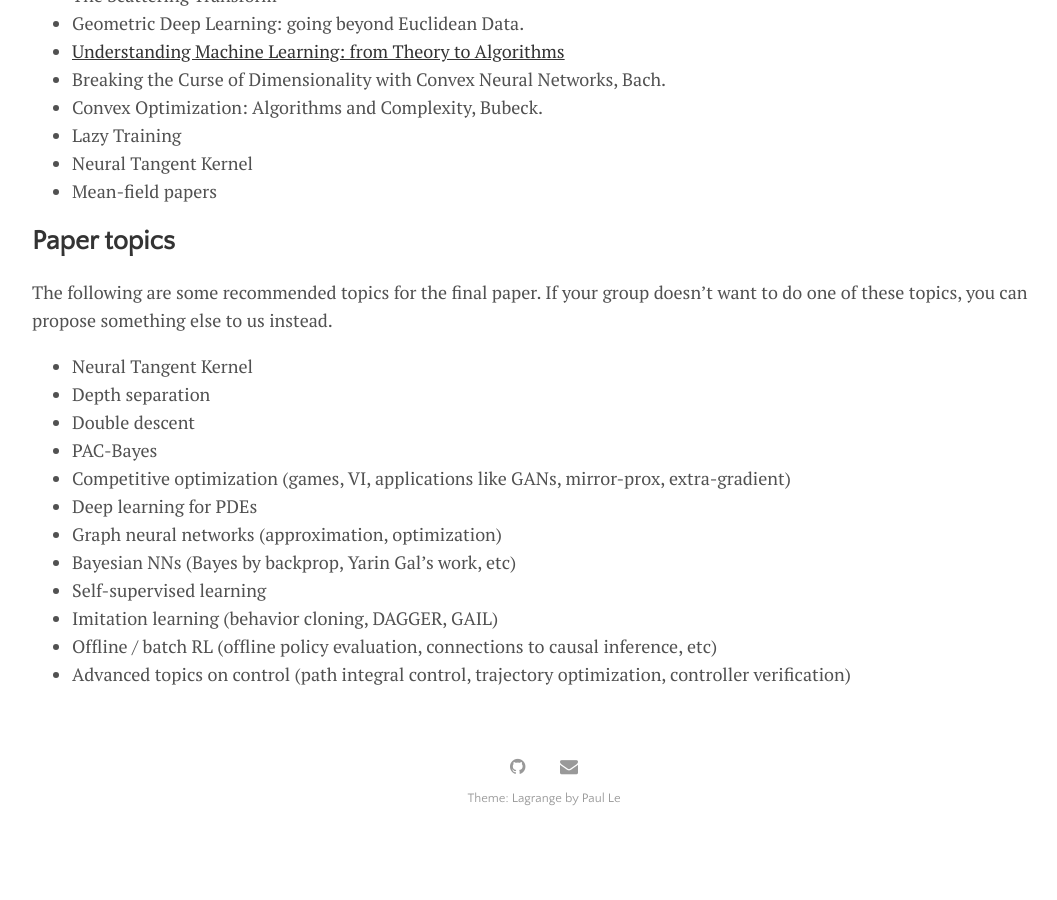
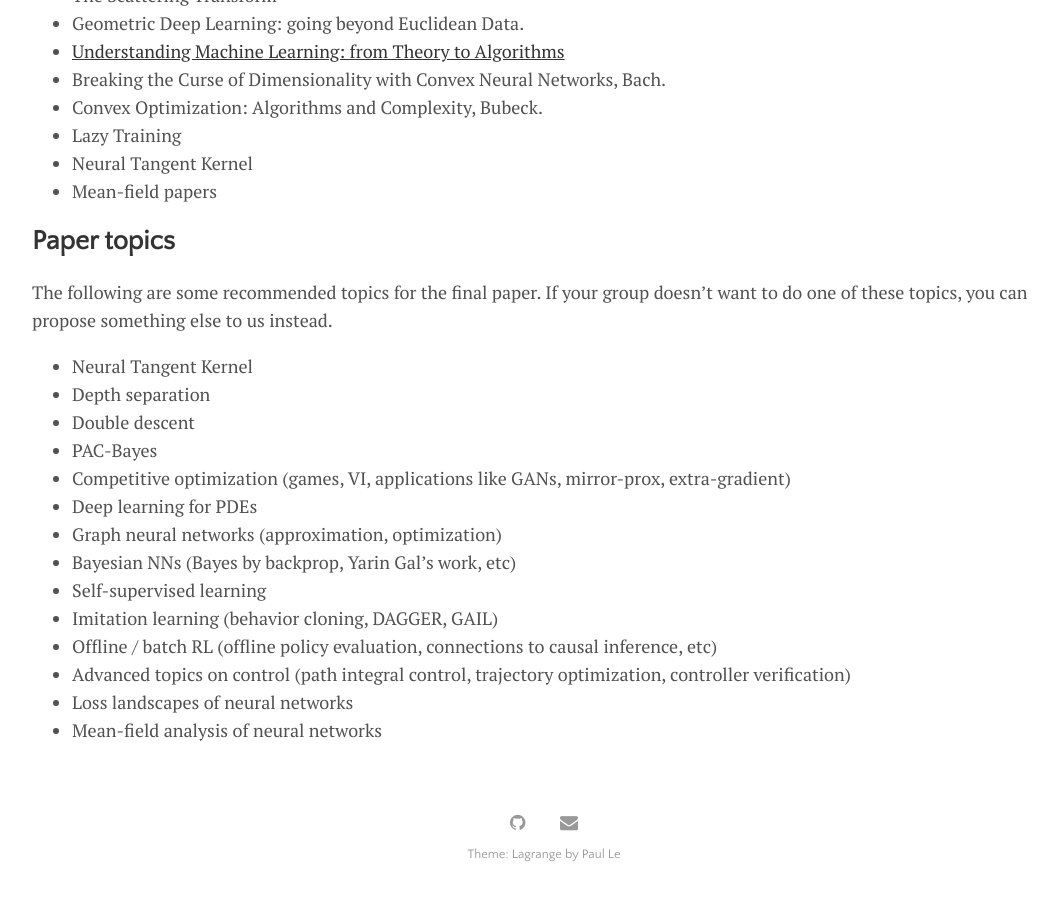
Before and after one commit to willwhitney/mathsdl-spring20, a Jekyll site: the page built from index.md, in a window 1280 px wide and 900 px high, scrolled down 2720 px. Shown: the whole window, without its empty margins (96-1153 px from the left). Built offline with Jekyll 4.4.1, drawn with Linux system fonts in a browser that asks for light colours; nearby versions of some CDN libraries; before the commit the page ends 3564 px from its top, so only the background shows below that.

Commit message:
add new topics

```diff
--- a/index.md
+++ b/index.md
@@ -99,3 +99,5 @@ The following are some recommended topics for the final paper. If your group doe
 - Imitation learning (behavior cloning, DAGGER, GAIL)
 - Offline / batch RL (offline policy evaluation, connections to causal inference, etc)
 - Advanced topics on control (path integral control, trajectory optimization, controller verification)
+- Loss landscapes of neural networks
+- Mean-field analysis of neural networks
```
